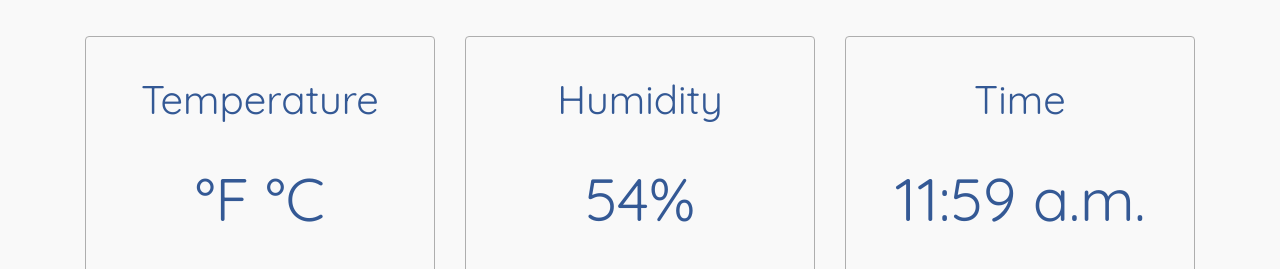
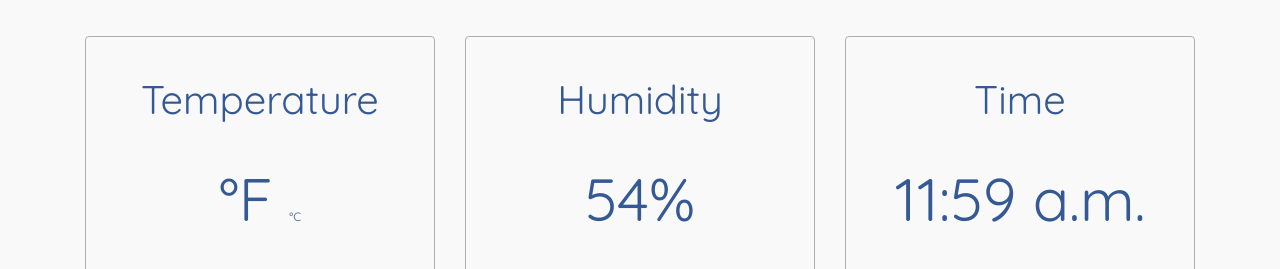
Before and after one commit to lwcsar/weather, a Django app: template weather/templates/home.html in a window 1280 px wide. Shown: the part 166-435 px from the top of the page. Run offline with Django 3.2, Linux system fonts and the light colour scheme; the template is opened without the code that fills it, so the values that code supplies are empty; some libraries are stand-ins or nearby versions.

Commit message:
Added new css class for celsius temp.

```diff
--- a/weather/assets/style.css
+++ b/weather/assets/style.css
@@ -119,6 +119,11 @@ p {
 .weather-block .weather-item {
     font-size: 60px;
 }
+.weather-block .weather-item .weather-sub {
+    font-size: 12px;
+    margin:0;
+    padding:0;
+}
 .graphs {
     padding-top: 20px;
     padding-bottom: 20px;
```
